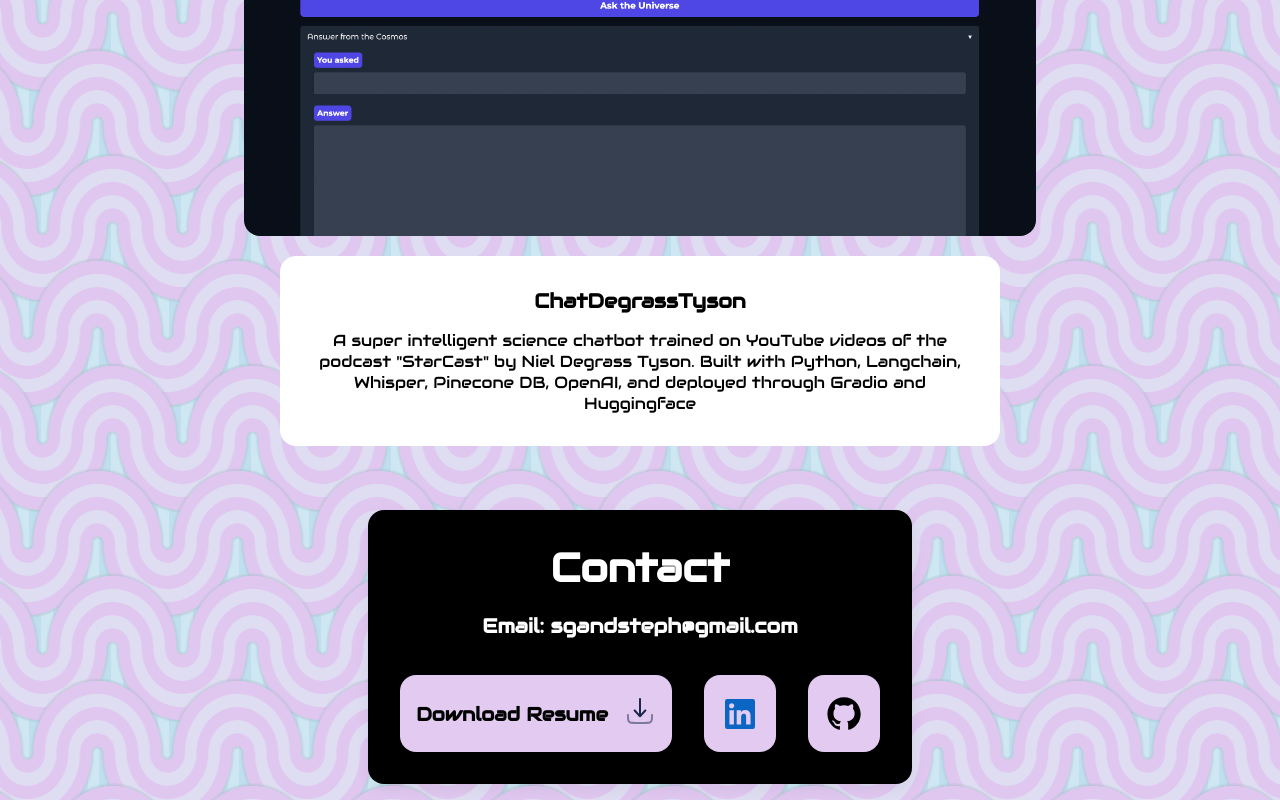
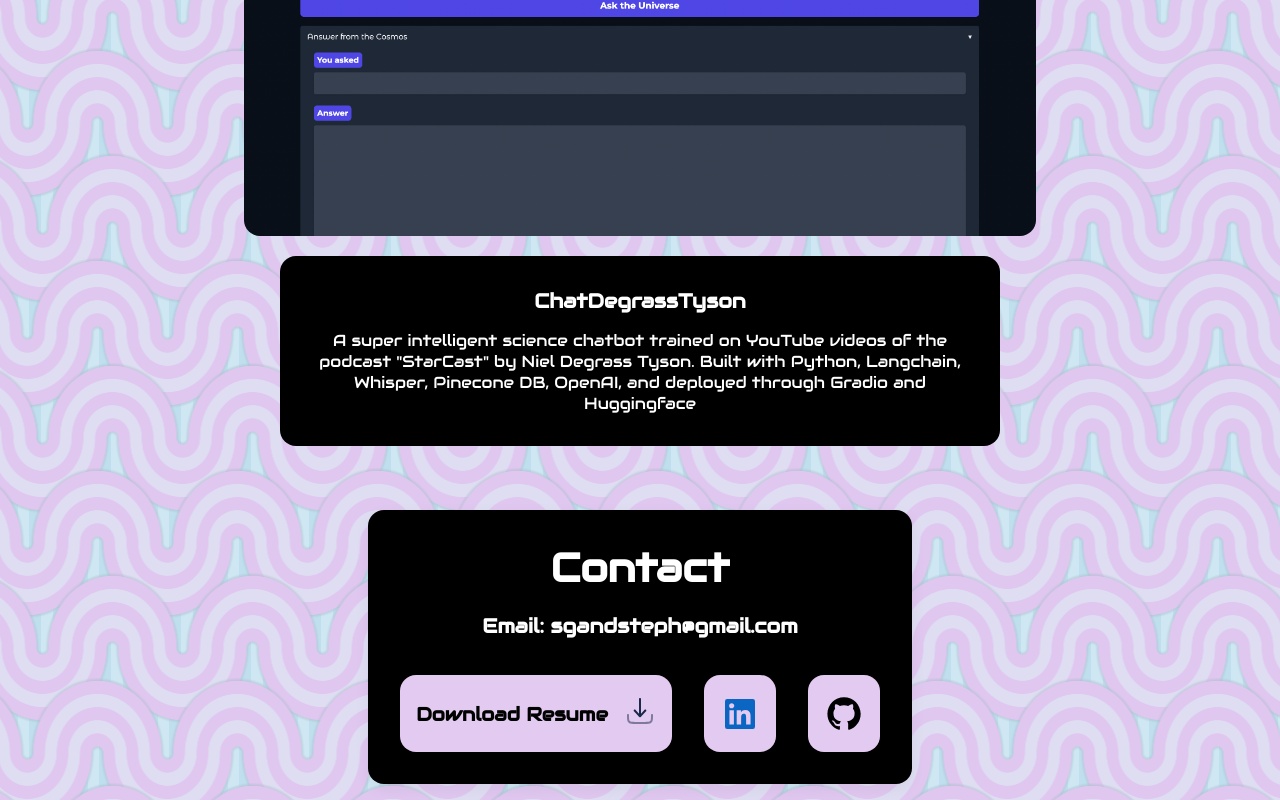
Before and after one commit to steph-crypt/Portfolio_2025, a React (Create React App) app: page / in a window 1280 px wide. Shown: the part 2082-2882 px from the top of the page. Built offline with nearby package versions, Linux system fonts and the light colour scheme; grey boxes are pictures that could not be loaded.

Commit message:
fixes carosel

```diff
--- a/src/styles/_projects.scss
+++ b/src/styles/_projects.scss
@@ -84,18 +84,18 @@
   display: flex;
   justify-content: center;
   align-items: center;
-  flex-direction: column; /* Stack image and caption vertically */
-
-  @media only screen and (min-width: 768px) {
-    // padding-right: 40px;
-  }
+  flex-direction: column;
 
   img {
-    width: 50%;
+    width: 40%;
     object-fit: cover;
     border-radius: 1rem;
     margin-bottom: 2rem;
     margin-top: 1rem;
+
+        @media only screen and (min-width: 420px) {
+            width: 50%;
+        }
 
         @media only screen and (min-width: 768px) {
             width: 99%;
@@ -113,13 +113,18 @@
   width: 100%;
 
   .site-description {
-    background-color: white;
-    color: #000;
+    background-color: #000;
+    color: #FFF;
     border-radius: 1rem;
     padding: 2rem;
     font-family: "Audiowide", sans-serif;
     margin-top: -1rem;
-    max-width: 50%;
+    max-width: 40%;
+
+
+        @media only screen and (min-width: 420px) {
+              max-width: 50%;
+        }
 
         @media only screen and (min-width: 768px) {
             max-width: 90%;
```
